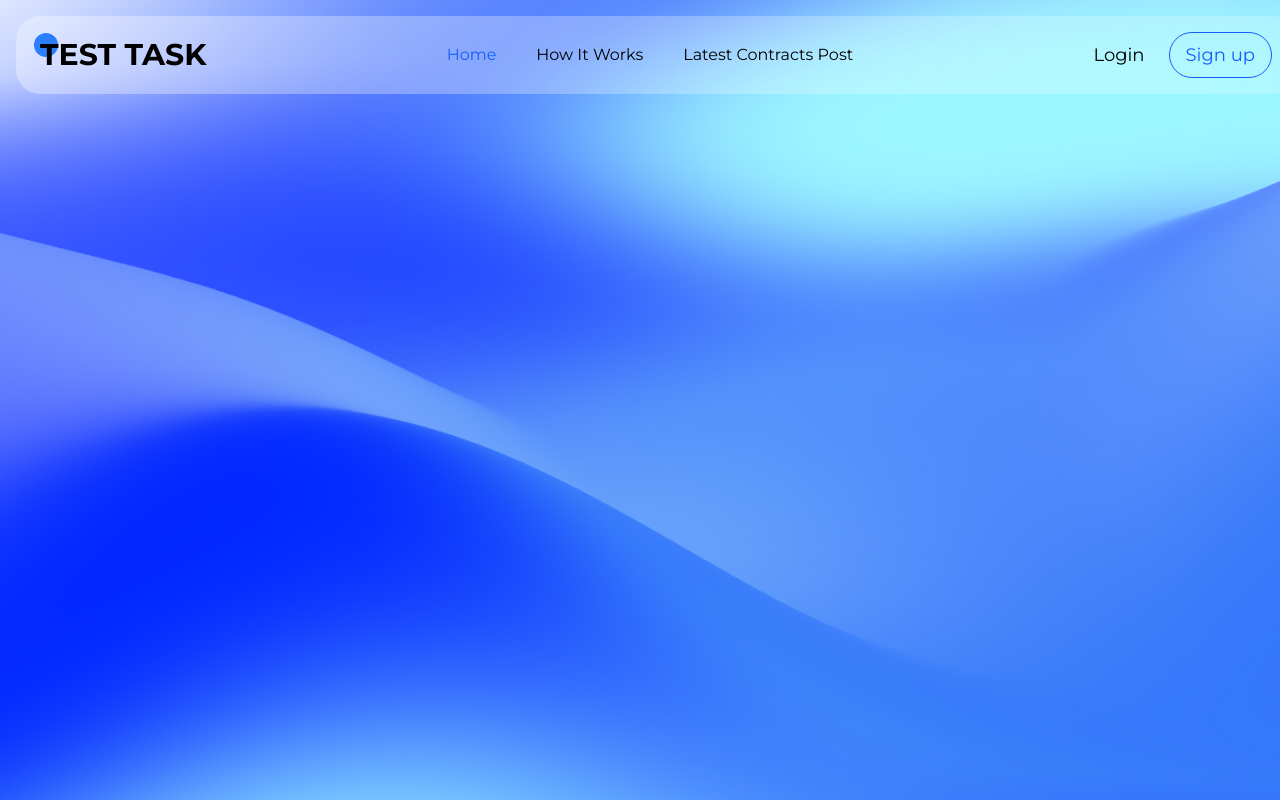
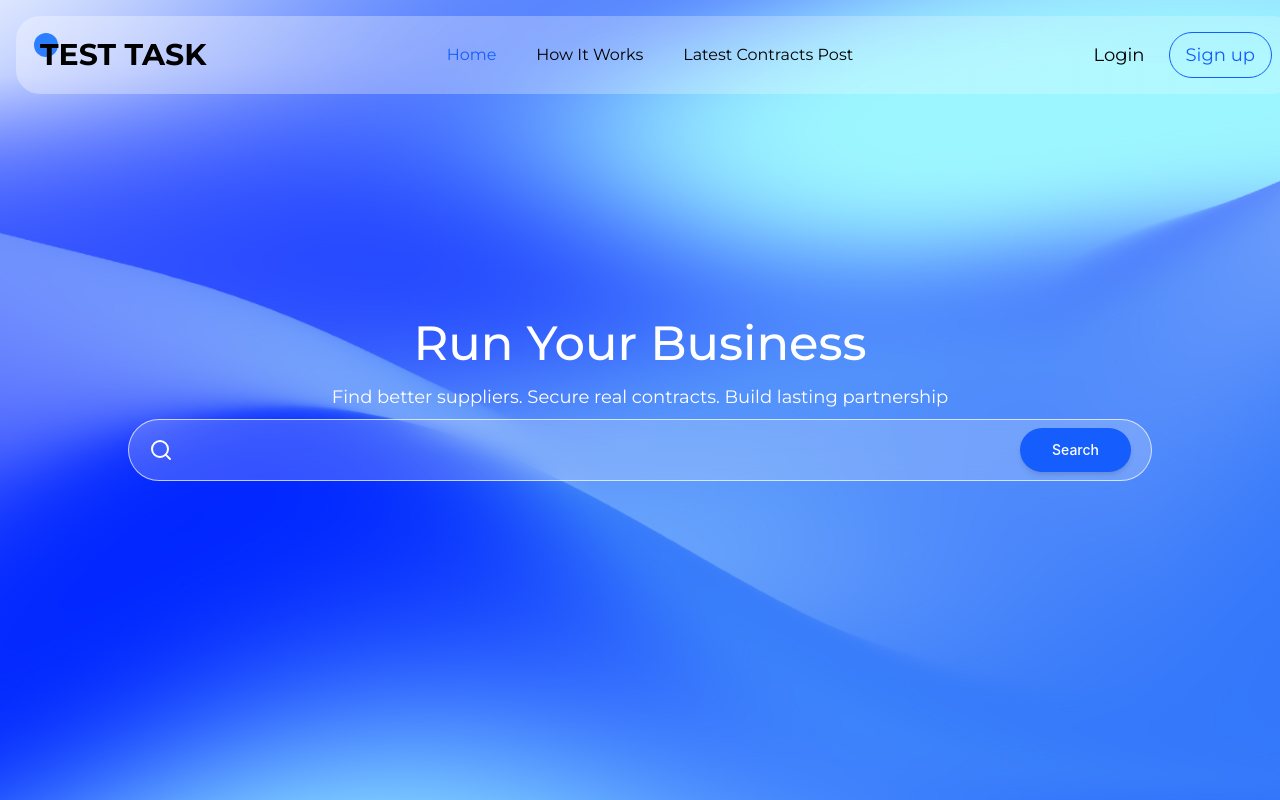
Before and after one commit to krowbee/galaxy-test, a React (Vite) app: page / in a window 1280 px wide. Built offline with nearby package versions, Linux system fonts and the light colour scheme.

Commit message:
feat: add Hero Content

```diff
--- a/src/pages/homepage/components/Header.tsx
+++ b/src/pages/homepage/components/Header.tsx
@@ -6,9 +6,9 @@ export function Header() {
   return (
     <header className="fixed flex flex-row md:m-4 top-0 w-full bg-linear-to-r justify-between items-center from-white/35 to-white/20  px-6 py-4 z-20 rounded-3xl">
       <div className="relative">
-        <h1 className="relative uppercase text-3xl font-bold z-10 font-montserrat ">
+        <h2 className="relative uppercase text-3xl font-bold z-10 font-montserrat ">
           Test task
-        </h1>
+        </h2>
         <div className="absolute rounded-full w-6 h-6 -top-1 -left-1.5 z-0 bg-blue-500" />
       </div>
       <nav className="hidden md:flex md:flex-row  font-montserrat gap-10">
--- a/src/pages/homepage/components/HeroSection.tsx
+++ b/src/pages/homepage/components/HeroSection.tsx
@@ -1,9 +1,11 @@
 import { HeroBackground } from "./hero/HeroBackground";
+import { HeroContent } from "./hero/HeroContent";
 
 export function HeroSection() {
   return (
-    <section className="relative w-full h-screen flex flex-col overflow-hidden">
+    <section className="relative w-full h-screen justify-center items-center flex flex-col overflow-hidden">
       <HeroBackground />
+      <HeroContent />
     </section>
   );
 }
--- a/src/pages/homepage/components/hero/HeroBackground.tsx
+++ b/src/pages/homepage/components/hero/HeroBackground.tsx
@@ -1,6 +1,6 @@
 export function HeroBackground() {
   return (
-    <picture className="absolute inset-0 w-full h-full">
+    <picture className="absolute inset-0 w-full h-full z-0">
       <source srcSet="/hero/background.webp" type="image/webp" />
       <img
         src="/hero/background.jpg"
--- /dev/null
+++ b/src/pages/homepage/components/hero/HeroContent.tsx
@@ -0,0 +1,30 @@
+import { SearchIcon } from "lucide-react";
+
+export function HeroContent() {
+  return (
+    <div className="flex flex-col w-full items-center justify-center z-10 gap-2">
+      <div className="flex flex-col font-montserrat text-white text-center gap-4">
+        <h1 className="text-5xl font-medium">Run Your Business</h1>
+        <p className="text-lg font-normal">
+          Find better suppliers. Secure real contracts. Build lasting
+          partnership
+        </p>
+      </div>
+      <form className="mx-auto flex py-2 w-[95%] max-w-5xl items-center rounded-full border border-white/70 bg-white/20 px-5 backdrop-blur-md">
+        <SearchIcon className="text-white" />
+
+        <input
+          type="text"
+          className="min-w-0 flex-1 bg-transparent text-white outline-none font-montserrat px-2"
+        />
+
+        <button
+          type="submit"
+          className="rounded-full bg-blue-600 px-8 py-3 text-sm font-medium text-white shadow-md transition cursor-pointer hover:bg-blue-700"
+        >
+          Search
+        </button>
+      </form>
+    </div>
+  );
+}
```
